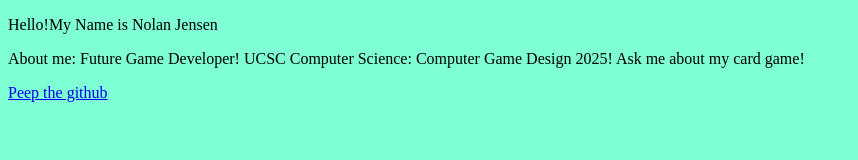
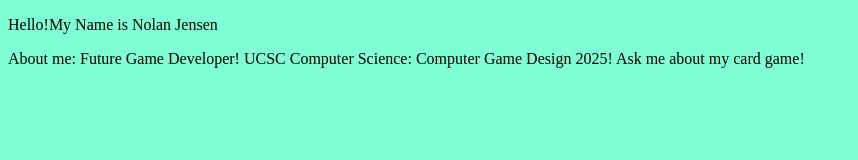
Before and after one commit to Nolan-UCSC/website, a plain HTML site: page index.html in a window 1280 px wide. Shown: the whole page, without its empty margins (0-858 px from the left). Drawn offline with Linux system fonts and the light colour scheme.

Commit message:
changing the og

```diff
--- a/index.html
+++ b/index.html
@@ -7,8 +7,6 @@
     <p>Hello!My Name is Nolan Jensen</p>
     <p>About me: Future Game Developer! UCSC Computer Science: Computer Game Design 2025! Ask me about my card game!
     </p>
-    <a href="https://github.com/Nolan-UCSC">
-      Peep the github
-    </a>
+
   </body>
 </html>
```
